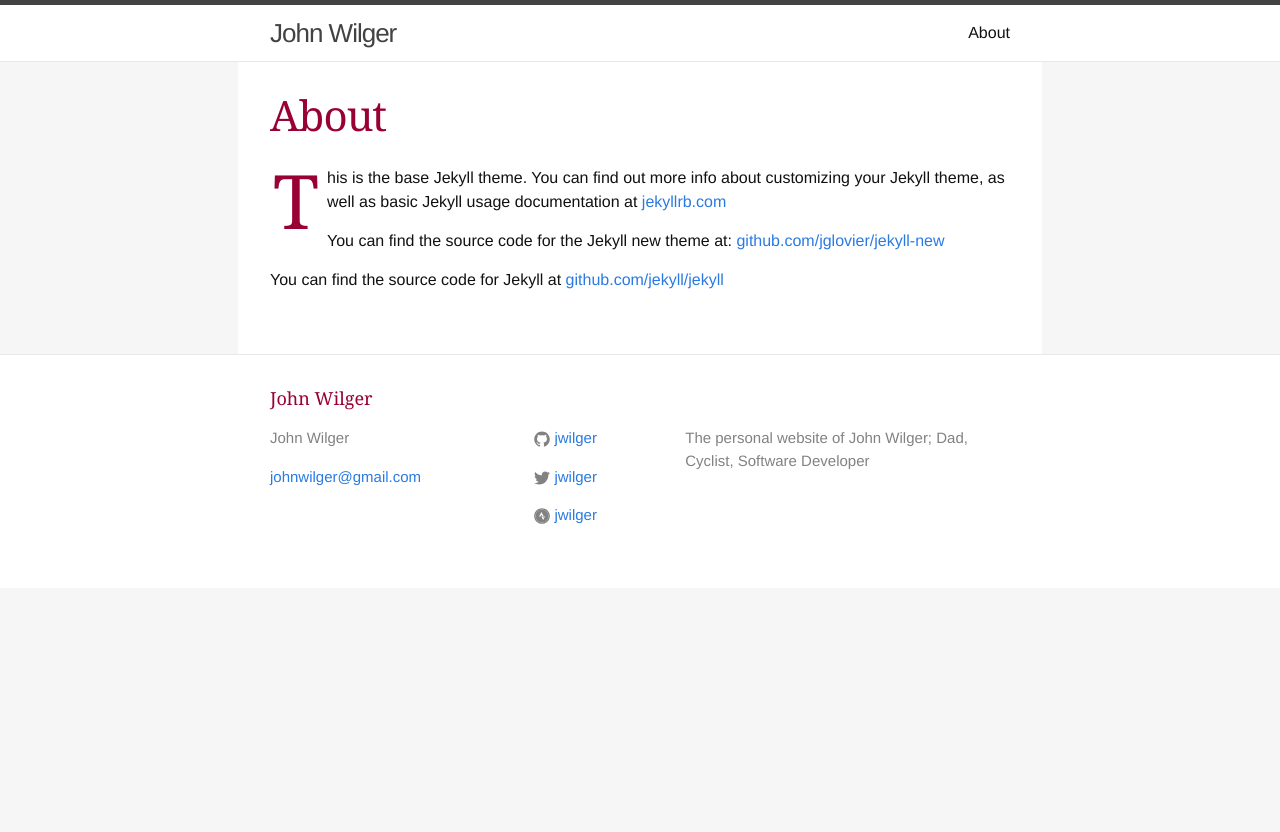
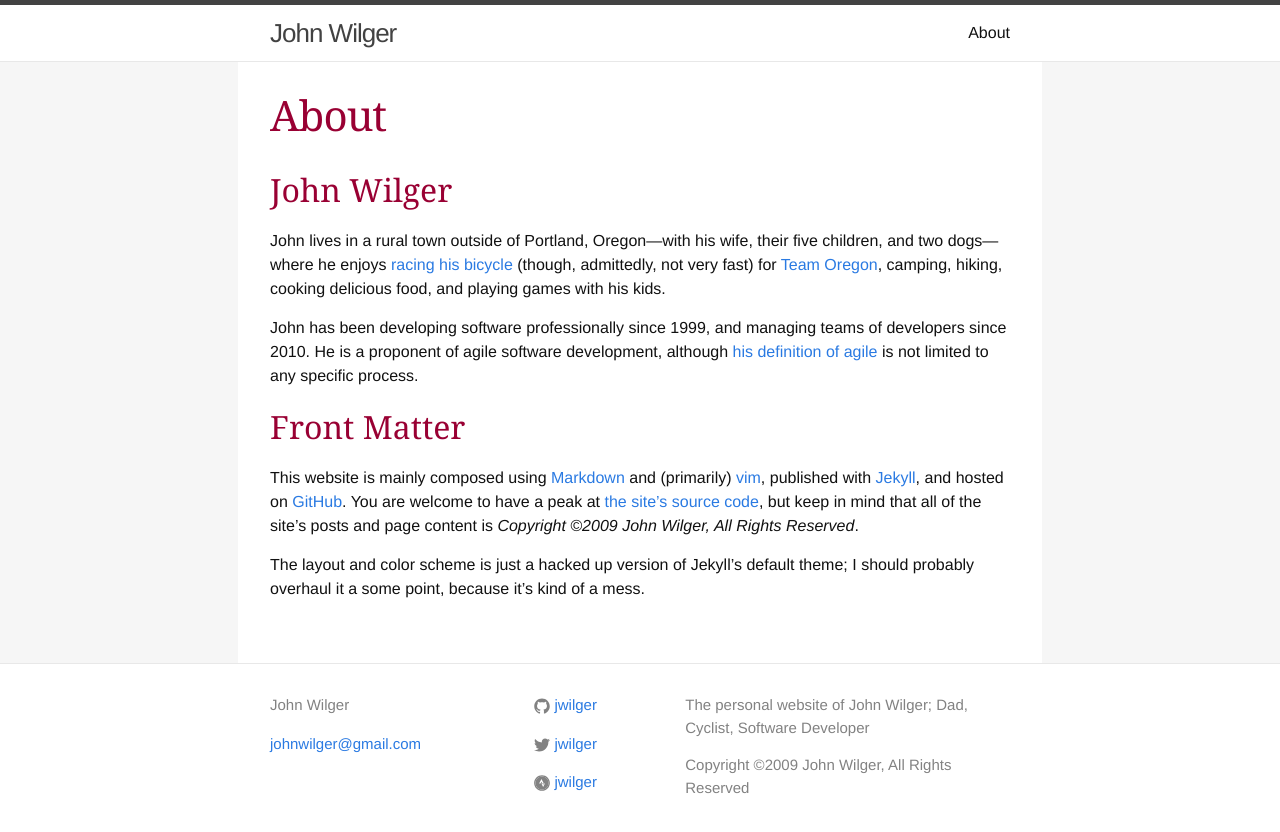
Before and after one commit to jwilger/jwilger.github.io, a Jekyll site: the page built from about.md, in a window 1280 px wide. Shown: the top 832 px of the page. Built offline with Jekyll 4.4.1, drawn with Linux system fonts in a browser that asks for light colours.

Commit message:
Updates About page

```diff
--- a/_includes/footer.html
+++ b/_includes/footer.html
@@ -1,8 +1,6 @@
 <footer class="site-footer">
 
   <div class="wrapper">
-
-    <h2 class="footer-heading">{{ site.title }}</h2>
 
     <div class="footer-col-wrapper">
       <div class="footer-col  footer-col-1">
@@ -66,6 +64,7 @@
 
       <div class="footer-col  footer-col-3">
         <p class="text">{{ site.description }}</p>
+        <p class="text">Copyright ©2009 John Wilger, All Rights Reserved</p>
       </div>
     </div>
 
--- a/about.md
+++ b/about.md
@@ -4,8 +4,36 @@ title: About
 permalink: /about/
 ---
 
-This is the base Jekyll theme. You can find out more info about customizing your Jekyll theme, as well as basic Jekyll usage documentation at [jekyllrb.com](http://jekyllrb.com/)
+## John Wilger ##
 
-You can find the source code for the Jekyll new theme at: [github.com/jglovier/jekyll-new](https://github.com/jglovier/jekyll-new)
+John lives in a rural town outside of Portland, Oregon—with his wife,
+their five children, and two dogs—where he enjoys [racing his
+bicycle][obra] (though, admittedly, not very fast) for [Team
+Oregon][team-o], camping, hiking, cooking delicious food, and playing
+games with his kids.
 
-You can find the source code for Jekyll at [github.com/jekyll/jekyll](https://github.com/jekyll/jekyll)
+John has been developing software professionally since 1999, and
+managing teams of developers since 2010.  He is a proponent of agile
+software development, although [his definition of agile][be-agile] is
+not limited to any specific process.
+
+## Front Matter ##
+
+This website is mainly composed using [Markdown][markdown] and
+(primarily) [vim][vim], published with [Jekyll][jekyll], and hosted on
+[GitHub][github]. You are welcome to have a peak at [the site's source
+code][github-repo], but keep in mind that all of the site's posts and
+page content is _Copyright ©2009 John Wilger, All Rights Reserved_.
+
+The layout and color scheme is just a hacked up version of Jekyll's
+default theme; I should probably overhaul it a some point, because it's
+kind of a mess.
+
+[obra]: http://obra.org/people/106584/2015 "OBRA: Results: John Wilger: 2015"
+[team-o]: http://www.teamoregon.org "Team Oregon | Since 1988"
+[be-agile]: /2010/12/15/what-it-really-means-to-be-agile.html "What it Really Means to be Agile"
+[markdown]: https://daringfireball.net/projects/markdown/ "Daring Fireball: Markdown"
+[vim]: http://vim.org "welcome home : vim online"
+[jekyll]: http://jekyllrb.com "Jekyll - Simple, blog-aware, static sites"
+[github]: http://github.com "GitHub"
+[github-repo]: https://github.com/jwilger/jwilger.github.com
```
